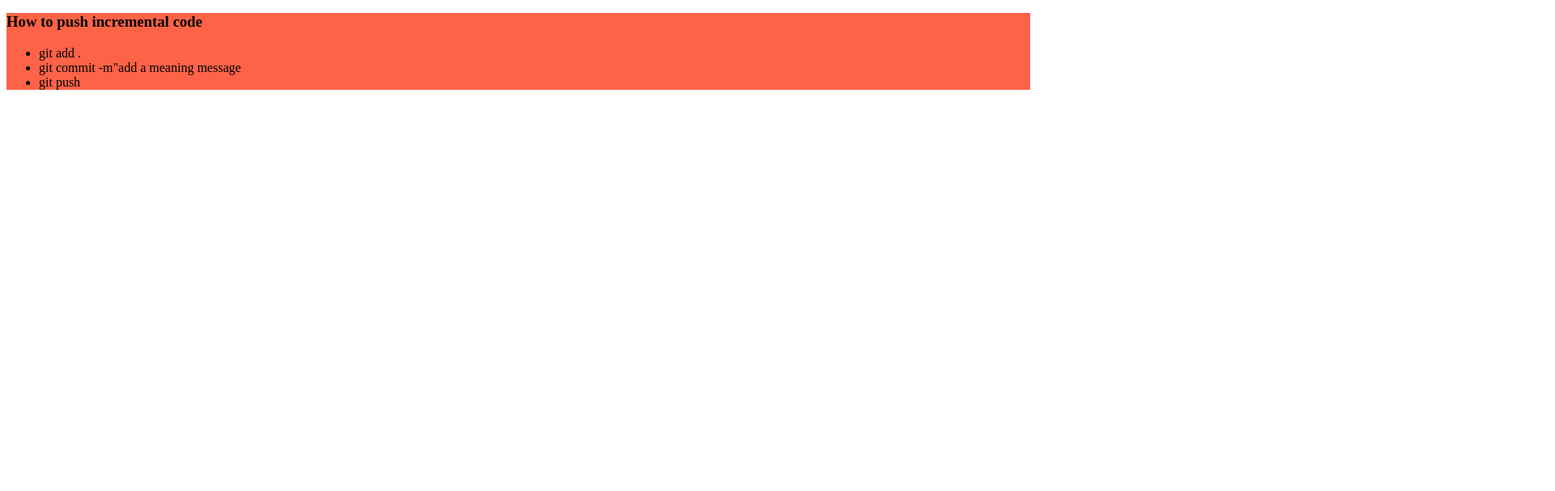
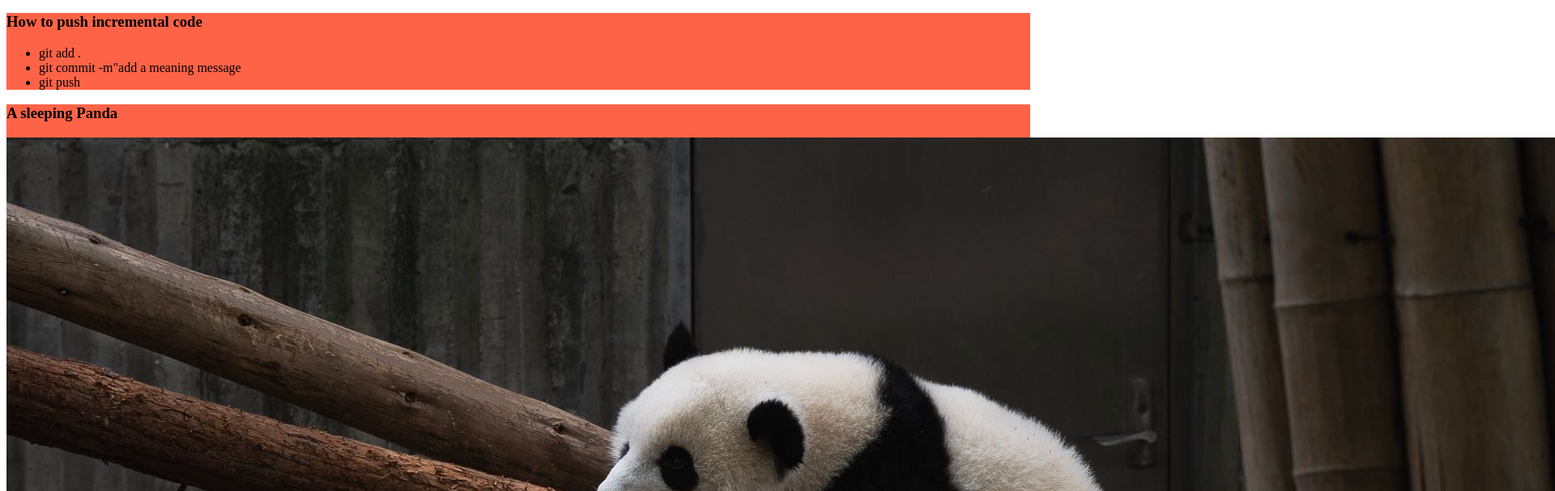
Before and after one commit to fazle5923/My-simple-website-, a plain HTML site: page index.html in a window 1280 px wide. Shown: the part 289-896 px from the top of the page at 81% size, 1920 px wide, since content can reach past the window. Before the commit the page ends 800 px from the top, so only its background shows below. Drawn offline with Linux system fonts and the light colour scheme.

Commit message:
add a image

```diff
--- a/index.html
+++ b/index.html
@@ -27,5 +27,9 @@
             <li>git push</li>
         </ul>
     </div>
+    <div>
+        <h3>A sleeping Panda</h3>
+        <img src="images/panda.jpg"
+    </div>
 </body>
 </html>
```
Also changed, not shown: images/panda.jpg (added).
